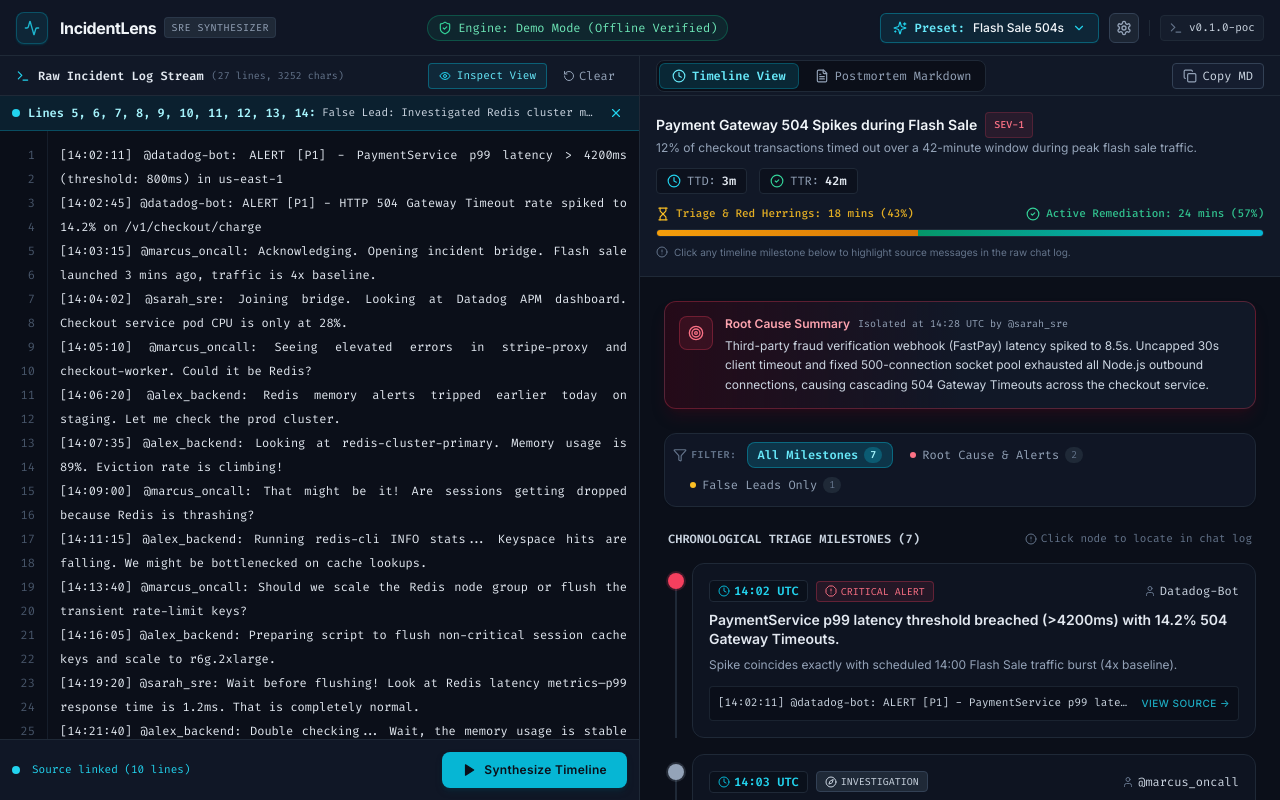
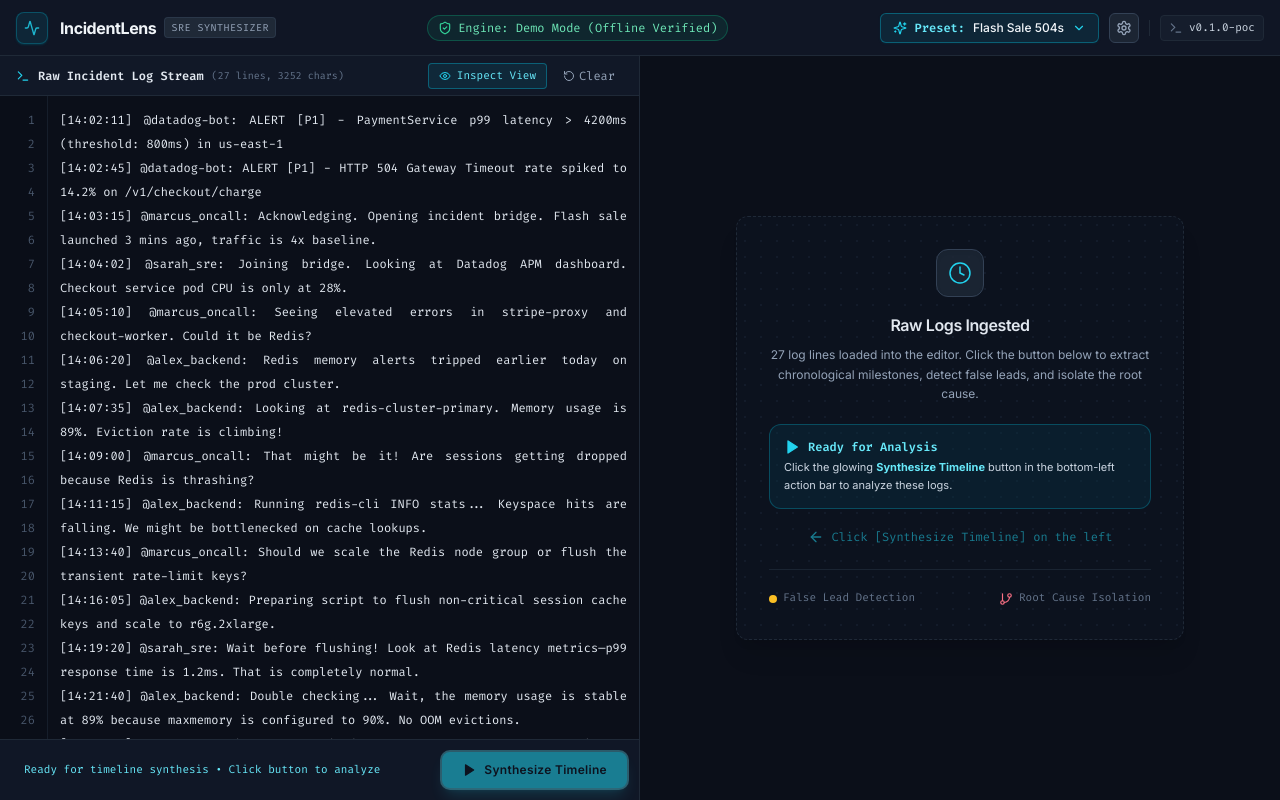
Before and after one commit to elo0008/incident-lens, a React (Vite) app: page / in a window 1280 px wide. Both pictures are taken after a click on the button 960 px from the left and 422 px from the top of the page. Built offline with nearby package versions, Linux system fonts and the light colour scheme.

Commit message:
Refine scenario selector to populate raw logs only and enforce explicit manual synthesis trigger

```diff
--- a/src/App.tsx
+++ b/src/App.tsx
@@ -33,40 +33,23 @@
     setActivePresetId(matchingPreset ? matchingPreset.id : null);
   };
 
-  // Instant preset switcher: loads raw logs + verified synthesis immediately
+  // Preset selector: populates raw logs into the left editor ONLY, resetting right pane to idle
   const handleSelectPreset = (presetId: string) => {
     const preset = DEMO_PRESETS.find((p) => p.id === presetId) || DEMO_PRESETS[0];
     setActivePresetId(preset.id);
     setRawLog(preset.rawLog);
-    setIncident(preset.synthesizedData);
-    setStatus('success');
-    setActiveMode('offline_verified');
+    // Explicitly reset right pane to idle (do not trigger synthesis)
+    setIncident(null);
+    setStatus('idle');
     setWarningMessage(null);
-
-    // Auto-select false lead milestone to display kernel immediately
-    const falseLeadEvent = preset.synthesizedData.events.find((e) => e.type === 'FALSE_LEAD');
-    if (falseLeadEvent) {
-      setSelectedEventId(falseLeadEvent.id);
-      setHighlightedLineIndices(falseLeadEvent.sourceLineIndices || []);
-    } else {
-      setSelectedEventId(null);
-      setHighlightedLineIndices([]);
-    }
+    setSelectedEventId(null);
+    setHighlightedLineIndices([]);
+    setViewMode('timeline');
   };
 
   // Legacy demo loader fallback
-  const handleLoadDemo = (autoSynthesize = true) => {
-    if (autoSynthesize) {
-      handleSelectPreset('flash_sale');
-    } else {
-      setRawLog(DEMO_RAW_LOG);
-      setActivePresetId('flash_sale');
-      setWarningMessage(null);
-      setSelectedEventId(null);
-      setHighlightedLineIndices([]);
-      setIncident(null);
-      setStatus('idle');
-    }
+  const handleLoadDemo = () => {
+    handleSelectPreset('flash_sale');
   };
 
   const triggerSynthesisProcess = async (textToSynthesize?: string) => {
@@ -245,6 +228,8 @@
             <EmptyStateBlueprint
               onLoadDemo={handleLoadDemo}
               onSelectPreset={handleSelectPreset}
+              hasLogsLoaded={rawLog.trim().length > 0}
+              lineCount={rawLog.split('\n').filter(Boolean).length}
             />
           )}
         </section>
--- a/src/components/EmptyStateBlueprint.tsx
+++ b/src/components/EmptyStateBlueprint.tsx
@@ -1,20 +1,24 @@
 import React from 'react';
-import { ArrowLeft, Clock, Database, GitBranch, Network, Sparkles } from 'lucide-react';
+import { ArrowLeft, Clock, Database, GitBranch, Network, Play, Sparkles } from 'lucide-react';
 import { DEMO_PRESETS } from '../data/demoIncident';
 
 interface EmptyStateBlueprintProps {
-  onLoadDemo: (autoSynthesize?: boolean) => void;
+  onLoadDemo?: (autoSynthesize?: boolean) => void;
   onSelectPreset?: (presetId: string) => void;
+  hasLogsLoaded?: boolean;
+  lineCount?: number;
 }
 
 export const EmptyStateBlueprint: React.FC<EmptyStateBlueprintProps> = ({
   onLoadDemo,
-  onSelectPreset
+  onSelectPreset,
+  hasLogsLoaded,
+  lineCount
 }) => {
   const handlePresetClick = (presetId: string) => {
     if (onSelectPreset) {
       onSelectPreset(presetId);
-    } else {
+    } else if (onLoadDemo) {
       onLoadDemo(true);
     }
   };
@@ -31,12 +35,32 @@
           </div>
 
           <h3 className="text-base font-semibold text-slate-200 tracking-tight mb-2">
-            No Incident Timeline Synthesized
+            {hasLogsLoaded ? 'Raw Logs Ingested' : 'No Incident Timeline Synthesized'}
           </h3>
           <p className="text-xs text-slate-400 leading-relaxed mb-5">
-            Paste raw Slack, Discord, or alert logs on the left, or test the synthesis pipeline instantly with our realistic SRE incident presets:
+            {hasLogsLoaded
+              ? `${lineCount || 0} log lines loaded into the editor. Click the button below to extract chronological milestones, detect false leads, and isolate the root cause.`
+              : 'Paste raw Slack, Discord, or alert logs on the left, or select a realistic scenario preset to load sample logs:'}
           </p>
 
+          {hasLogsLoaded ? (
+            <div className="w-full space-y-3">
+              <div className="p-3.5 rounded-xl bg-cyan-950/40 border border-cyan-500/30 text-left">
+                <div className="flex items-center space-x-2 text-cyan-300 font-mono text-xs font-semibold mb-1">
+                  <Play className="w-4 h-4 text-cyan-400 fill-current" />
+                  <span>Ready for Analysis</span>
+                </div>
+                <p className="text-[11px] text-slate-300 leading-relaxed font-sans">
+                  Click the glowing <strong className="text-cyan-300">Synthesize Timeline</strong> button in the bottom-left action bar to analyze these logs.
+                </p>
+              </div>
+
+              <div className="flex items-center justify-center space-x-2 text-xs font-mono text-cyan-400 animate-pulse pt-2">
+                <ArrowLeft className="w-4 h-4" />
+                <span>Click [Synthesize Timeline] on the left</span>
+              </div>
+            </div>
+          ) : (
             <div className="space-y-2.5 w-full">
               {DEMO_PRESETS.map((preset) => {
                 const Icon = preset.id === 'db_deadlock' ? Database : Network;
@@ -76,6 +100,7 @@
                 <span>Or paste custom incident logs on the left</span>
               </div>
             </div>
+          )}
 
           {/* Blueprint preview wireframe */}
           <div className="mt-6 pt-5 border-t border-slate-800/80 w-full flex items-center justify-between text-[11px] text-slate-500 font-mono">
--- a/src/components/RawLogEditor.tsx
+++ b/src/components/RawLogEditor.tsx
@@ -225,6 +225,11 @@
                 Source linked ({highlightedLineIndices.length} {highlightedLineIndices.length === 1 ? 'line' : 'lines'})
               </span>
             </span>
+          ) : rawLog.trim().length > 0 ? (
+            <span className="text-cyan-300 font-mono text-[11px] flex items-center space-x-1.5">
+              <span className="w-1.5 h-1.5 rounded-full bg-cyan-400 animate-ping inline-block" />
+              <span>Ready for timeline synthesis • Click button to analyze</span>
+            </span>
           ) : (
             <span className="text-slate-500">Ready for timeline synthesis</span>
           )}
@@ -234,7 +239,13 @@
           id="synthesize-btn"
           onClick={onSynthesize}
           disabled={status === 'loading' || rawLog.trim().length === 0}
-          className="flex items-center space-x-2 px-5 py-2.5 rounded-lg bg-cyan-500 hover:bg-cyan-400 disabled:bg-slate-800 disabled:text-slate-500 disabled:cursor-not-allowed text-slate-950 font-semibold text-xs tracking-wide transition-all shadow-md shadow-cyan-950/50 hover:shadow-cyan-900/40"
+          className={`flex items-center space-x-2 px-5 py-2.5 rounded-lg text-slate-950 font-semibold text-xs tracking-wide transition-all ${
+            status === 'loading'
+              ? 'bg-cyan-600 text-slate-950 cursor-wait'
+              : rawLog.trim().length > 0
+              ? 'bg-cyan-400 hover:bg-cyan-300 shadow-lg shadow-cyan-400/30 ring-2 ring-cyan-300/60 animate-pulse cursor-pointer'
+              : 'bg-slate-800 text-slate-500 cursor-not-allowed shadow-none'
+          }`}
         >
           {status === 'loading' ? (
             <>
--- a/src/components/TopNavbar.tsx
+++ b/src/components/TopNavbar.tsx
@@ -62,7 +62,7 @@
     }, 1200);
   };
 
-  const currentPreset = DEMO_PRESETS.find(p => p.id === activePresetId) || DEMO_PRESETS[0];
+  const currentPreset = activePresetId ? DEMO_PRESETS.find(p => p.id === activePresetId) : null;
 
   return (
     <>
@@ -118,7 +118,7 @@
             >
               <Sparkles className="w-3.5 h-3.5 text-cyan-400" />
               <span className="hidden sm:inline font-mono font-semibold">Preset:</span>
-              <span className="text-slate-100">{currentPreset.name}</span>
+              <span className="text-slate-100">{currentPreset ? currentPreset.name : 'Select Scenario'}</span>
               <ChevronDown className={`w-3.5 h-3.5 text-cyan-400 transition-transform ${isPresetMenuOpen ? 'rotate-180' : ''}`} />
             </button>
 
@@ -126,7 +126,7 @@
             {isPresetMenuOpen && (
               <div className="absolute right-0 mt-2 w-72 rounded-xl bg-slate-900 border border-slate-800 shadow-2xl z-50 py-1.5 animate-fadeIn">
                 <div className="px-3 py-1.5 border-b border-slate-800 text-[10px] font-mono uppercase text-slate-400 tracking-wider flex items-center justify-between">
-                  <span>Incident Scenarios</span>
+                  <span>Load Scenario Logs</span>
                   <span className="text-cyan-400">Offline Verified</span>
                 </div>
 
```
Lines whose indentation alone changed are shown as unchanged.
